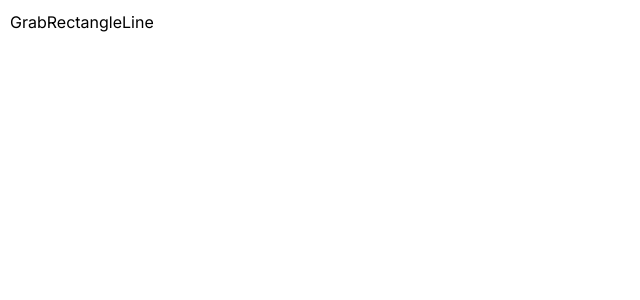
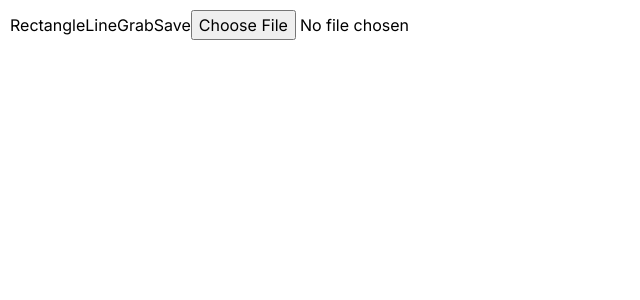
Before and after one commit to Ramosh99/doodle-js, a Next.js app: page / in a window 1280 px wide. Shown: the top 300 px of the page, without its empty margins (0-640 px from the left). Built offline with nearby package versions, Linux system fonts and the light colour scheme.

Commit message:
`chore: Update npm dependencies and add canvas component for drawing functionality`

```diff
--- a/components/ButtonComponents/Button.jsx
+++ b/components/ButtonComponents/Button.jsx
@@ -1,12 +1,13 @@
 import React from 'react';
 
-// Component for the control buttons
-const Buttons = ({ handleModeChange }) => {
+const Buttons = ({ handleModeChange, handleSave, handleLoad }) => {
     return (
-        <div style={{ position: 'fixed', top: 10, left: 10, zIndex: 1 }}>
-            <button onClick={() => handleModeChange('grab')}>Grab</button>
+        <div style={{ position: 'absolute', top: 0, left: 0, padding: 10 }}>
             <button onClick={() => handleModeChange('rectangle')}>Rectangle</button>
             <button onClick={() => handleModeChange('line')}>Line</button>
+            <button onClick={() => handleModeChange('grab')}>Grab</button>
+            <button onClick={handleSave}>Save</button>
+            <input type="file" onChange={handleLoad} />
         </div>
     );
 };
--- a/components/canvas.jsx
+++ b/components/canvas.jsx
@@ -1,39 +1,35 @@
 'use client';
 import React, { useEffect, useLayoutEffect, useRef, useState } from 'react';
-import rough from 'roughjs/bundled/rough.esm'; // Import rough.js for sketchy drawing
-import Buttons from './ButtonComponents/Button'; // Importing the Buttons component
+import rough from 'roughjs/bundled/rough.esm';
+import Buttons from './ButtonComponents/Button';
+import jsPDF from 'jspdf';
 
-// Configure rough generator with smooth lines
 const generator = rough.generator({
-    roughness: 0, // No roughness for smooth lines
-    strokeWidth: 3, // Thicker lines for better visibility
-    stroke: 'black', // Line color
-    bowing: 0, // No bowing for straight lines
+    roughness: 0,
+    strokeWidth: 3,
+    stroke: 'black',
+    bowing: 0,
 });
 
-// Function to create a rectangle with rough.js
 function createRectangle(x1, y1, x2, y2) {
     const roughElement = generator.rectangle(x1, y1, x2 - x1, y2 - y1);
-    return { x1, y1, x2, y2, roughElement };
+    return { type: 'rectangle', x1, y1, x2, y2, roughElement };
 }
 
-// Function to create a line with rough.js
 function createLine(x1, y1, x2, y2) {
     const roughElement = generator.line(x1, y1, x2, y2);
-    return { x1, y1, x2, y2, roughElement };
+    return { type: 'line', x1, y1, x2, y2, roughElement };
 }
 
-// Main Canvas component
 const Canvas = () => {
-    const [elements, setElements] = useState([]); // State to store drawn elements
-    const [drawing, setDrawing] = useState(false); // State to indicate drawing state
-    const [panning, setPanning] = useState(false); // State to indicate panning state
-    const [pan, setPan] = useState({ x: 0, y: 0 }); // State to store panning offset
-    const [zoom, setZoom] = useState(1); // State to store zoom level
-    const [mode, setMode] = useState('rectangle'); // State to store current drawing mode
-    const canvasRef = useRef(null); // Reference to the canvas element
+    const [elements, setElements] = useState([]);
+    const [drawing, setDrawing] = useState(false);
+    const [panning, setPanning] = useState(false);
+    const [pan, setPan] = useState({ x: 0, y: 0 });
+    const [zoom, setZoom] = useState(1);
+    const [mode, setMode] = useState('rectangle');
+    const canvasRef = useRef(null);
 
-    // Effect to redraw the canvas when elements, pan, or zoom change
     useLayoutEffect(() => {
         const canvas = canvasRef.current;
         const ctx = canvas.getContext('2d');
@@ -44,7 +40,6 @@ const Canvas = () => {
         elements.forEach(({ roughElement }) => roughCanvas.draw(roughElement));
     }, [elements, pan, zoom]);
 
-    // Handle mouse down event for drawing or panning
     const handleMouseDown = (e) => {
         if (mode === 'grab') {
             setPanning(true);
@@ -59,7 +54,6 @@ const Canvas = () => {
         setElements((prev) => [...prev, element]);
     };
 
-    // Handle mouse move event for updating drawing or panning
     const handleMouseMove = (e) => {
         if (panning) {
             setPan((prevPan) => ({
@@ -82,27 +76,68 @@ const Canvas = () => {
         setElements(elementsCopy);
     };
 
-    // Handle mouse up event to stop drawing or panning
     const handleMouseUp = () => {
         setDrawing(false);
         setPanning(false);
     };
 
-    // Handle mouse wheel event to zoom in and out
     const handleWheel = (e) => {
         const zoomFactor = 1.1;
         const newZoom = e.deltaY < 0 ? zoom * zoomFactor : zoom / zoomFactor;
         setZoom(newZoom);
     };
 
-    // Handle mode change (rectangle/line/grab)
     const handleModeChange = (newMode) => {
         setMode(newMode);
     };
 
+    const handleSave = () => {
+        // saev as a json
+        const json = JSON.stringify(elements);
+        const blob = new Blob([json], { type: 'application/json' });
+        const url = URL.createObjectURL(blob);
+        const link = document.createElement('a');
+        link.href = url;
+        link.download = 'canvas.json';
+        link.click();
+
+        //save as a pdf
+        const doc = new jsPDF();
+    // Calculate the dimensions of the canvas in PDF units (points, pt)
+
+    };
+
+    const handleLoad = (event) => {
+        const file = event.target.files[0];
+        if (!file) return;
+
+        const reader = new FileReader();
+        reader.onload = (e) => {
+            const json = e.target.result;
+            const loadedElements = JSON.parse(json);
+
+            // Map loaded elements to their corresponding shapes
+            const elementsToSet = loadedElements.map(({ type, x1, y1, x2, y2 }) => {
+                switch (type) {
+                    case 'rectangle':
+                        return createRectangle(x1, y1, x2, y2);
+                    case 'line':
+                        return createLine(x1, y1, x2, y2);
+                    default:
+                        return null; // Handle other types if needed
+                }
+            }).filter(element => element !== null); // Remove any null elements
+
+            setElements(elementsToSet);
+        };
+
+        reader.readAsText(file);
+    };
+
+
     return (
         <div style={{ overflow: 'hidden', width: '100vw', height: '100vh' }}>
-            <Buttons handleModeChange={handleModeChange} /> {/* Render Buttons component for mode selection */}
+            <Buttons handleModeChange={handleModeChange} handleSave={handleSave} handleLoad={handleLoad} />
             <canvas
                 ref={canvasRef}
                 onMouseDown={handleMouseDown}
--- a/jsconfig.json
+++ b/jsconfig.json
@@ -1,5 +1,6 @@
 {
   "compilerOptions": {
+    "baseUrl": ".", // This should be set to the base directory of your project
     "paths": {
       "@/*": ["./src/*"]
     }
--- a/package.json
+++ b/package.json
@@ -10,12 +10,14 @@
   },
   "dependencies": {
     "fabric": "^6.0.1",
+    "jspdf": "^2.5.1",
     "next": "14.2.4",
     "react": "^18",
     "react-dom": "^18",
     "roughjs": "^4.6.6"
   },
   "devDependencies": {
+    "@types/raf": "^3.4.3",
     "eslint": "^8",
     "eslint-config-next": "14.2.4",
     "postcss": "^8",
```
Also changed, not shown: 1 other file (tests, documents, lock files or other folders).
